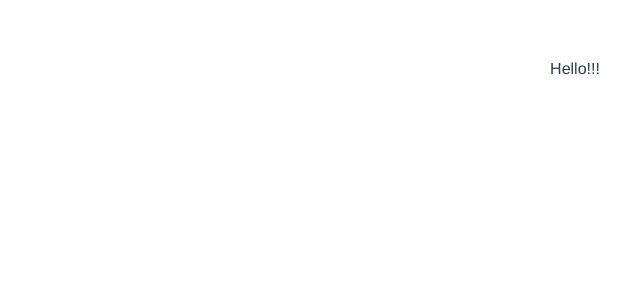
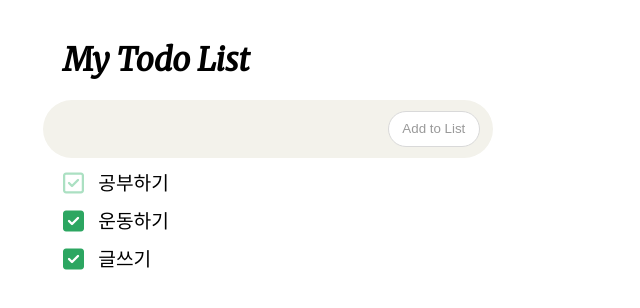
Before and after one commit to jaehyukpyon/vue-toyproject, a Vue app in the folder my-todo1/: page / in a window 1280 px wide. Shown: the top 308 px of the page, without its empty margins (65-705 px from the left). Built offline with nearby package versions, Linux system fonts and the light colour scheme.

Commit message:
1. 할일 목록 리스팅

```diff
--- a/my-todo1/public/index.html
+++ b/my-todo1/public/index.html
@@ -6,6 +6,8 @@
     <meta name="viewport" content="width=device-width,initial-scale=1.0">
     <link rel="icon" href="<%= BASE_URL %>favicon.ico">
     <title><%= htmlWebpackPlugin.options.title %></title>
+
+    <script src="https://kit.fontawesome.com/ba419a8f51.js" crossorigin="anonymous"></script>
   </head>
   <body>
     <noscript>
--- a/my-todo1/src/App.vue
+++ b/my-todo1/src/App.vue
@@ -5,23 +5,125 @@
 </template>
 
 <script>
-import TodoMain from './components/TodoMain.vue'
+import TodoMain from "./components/TodoMain.vue";
 
 export default {
-  name: 'App',
+  name: "App",
   components: {
-    TodoMain
-  }
-}
+    TodoMain,
+  },
+};
 </script>
 
 <style>
-#app {
-  font-family: Avenir, Helvetica, Arial, sans-serif;
-  -webkit-font-smoothing: antialiased;
-  -moz-osx-font-smoothing: grayscale;
-  text-align: center;
-  color: #2c3e50;
-  margin-top: 60px;
+@import url("https://fonts.googleapis.com/css2?family=Merriweather:ital@1&family=Noto+Sans+KR&display=swap");
+/* reset */
+* {
+  margin: 0;
+  padding: 0;
+}
+html {
+  font-size: 16px;
+}
+body {
+  font-family: "Noto Sans KR", sans-serif;
+}
+li {
+  list-style: none;
+}
+a {
+  text-decoration-line: none;
+  color: black;
+}
+input,
+button,
+a {
+  outline: none;
+}
+/* common */
+.fas,
+.far {
+  cursor: pointer;
+  margin-right: 10px;
+  font-size: 1.5rem;
+  vertical-align: -2px;
+  color: #2ca661;
+}
+.far {
+  color: #abe0c2;
+}
+.btn {
+  border: 1px solid #d9d9d9;
+  line-height: 1.5;
+  padding: 0.5em 1em;
+  border-radius: 1.5em;
+  background-color: white;
+  color: #999;
+  cursor: pointer;
+  margin-right: 4px;
+}
+.btn.point {
+  background-color: #2ca661;
+  border: none;
+  color: white;
+}
+
+/* header */
+h1 {
+  font-family: "Merriweather", serif;
+}
+
+/* page */
+.page {
+  max-width: 1000;
+  margin: 40px auto;
+  width: 80%;
+}
+.todos {
+  font-size: 1.2rem;
+  margin: 20px 0 0;
+}
+.todos .write {
+  display: inline-block;
+  background-color: #f3f2eb;
+  padding: 10px 15px;
+  border-radius: 30px;
+  margin-left: -20px;
+}
+.todos .write > input {
+  font-size: 24px;
+  border: none;
+  padding: 5px 10px;
+  background-color: transparent;
+  vertical-align: middle;
+}
+.todos .write > button {
+  margin-right: -2px;
+  vertical-align: middle;
+}
+.todos ul > li {
+  margin: 10px 0;
+}
+.todos ul > li > span {
+  padding-right: 60px;
+  position: relative;
+}
+.todos ul > li > span:hover b {
+  visibility: visible;
+  opacity: 1;
+}
+.todos ul > li > span b {
+  margin-left: 20px;
+  font-size: 10px;
+  position: absolute;
+  bottom: 5px;
+  right: 0;
+  visibility: hidden;
+  opacity: 0;
+}
+.todos ul > li > span b > a {
+  margin: 0 4px;
+  color: #877457;
+  text-decoration: underline;
 }
 </style>
--- a/my-todo1/src/components/TodoMain.vue
+++ b/my-todo1/src/components/TodoMain.vue
@@ -1,15 +1,55 @@
 <template>
-  <div>
-    Hello!!!
+  <div class="page">
+    <header><h1>My Todo List</h1></header>
+
+    <main>
+      <div class="todos">
+        <div class="write">
+          <input type="text" />
+          <button class="btn add">Add to List</button>
+        </div>
+        <ul class="list">
+          <!-- <li>
+            한 줄로 렌더링됨
+            <i class="far fa-check-square"></i>
+            >>> fas: checked, far: unchecked
+            <span>
+              원고 챕터1 마감
+              <b>
+                <a href="">Edit</a>
+                <a href="">Del</a>
+              </b>
+            </span>
+          </li> -->
+          <li v-for="todo in todos" :key="todo.text">
+            <i :class="['fa-check-square', todo.state === 'yet' ? 'far' : 'fas']"></i>
+            <span>
+              {{ todo.text }}
+              <b>
+                <a href="">Edit</a>
+                <a href="">Del</a>
+              </b>
+            </span>
+          </li>
+        </ul>
+      </div>
+    </main>
   </div>
 </template>
 
 <script>
 export default {
-
-}
+  data() {
+    return {
+      todos: [
+        { text: "공부하기", state: "yet" },
+        { text: "운동하기", state: "done" },
+        { text: "글쓰기", state: "done" },
+      ],
+    };
+  },
+};
 </script>
 
 <style>
-
 </style>
```
